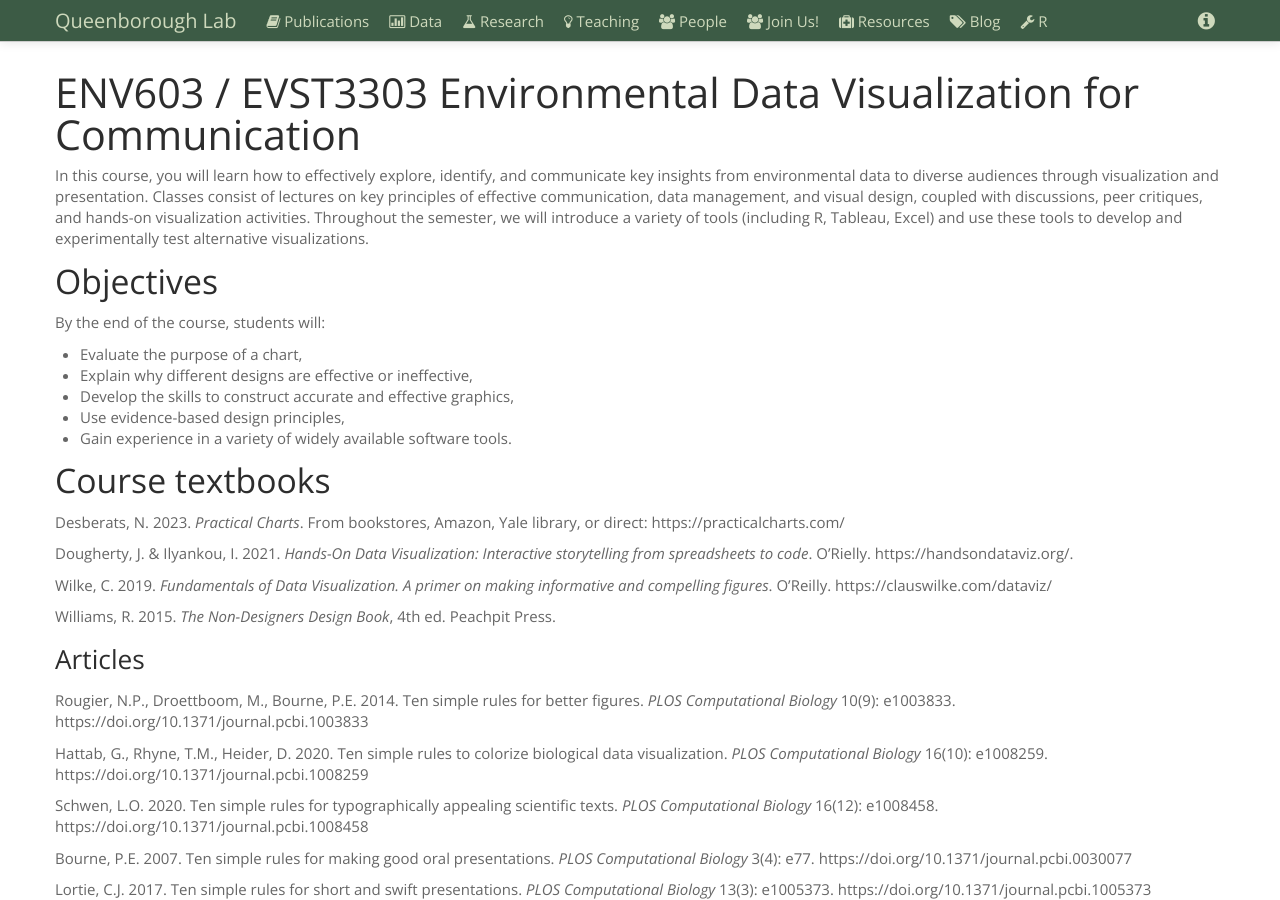
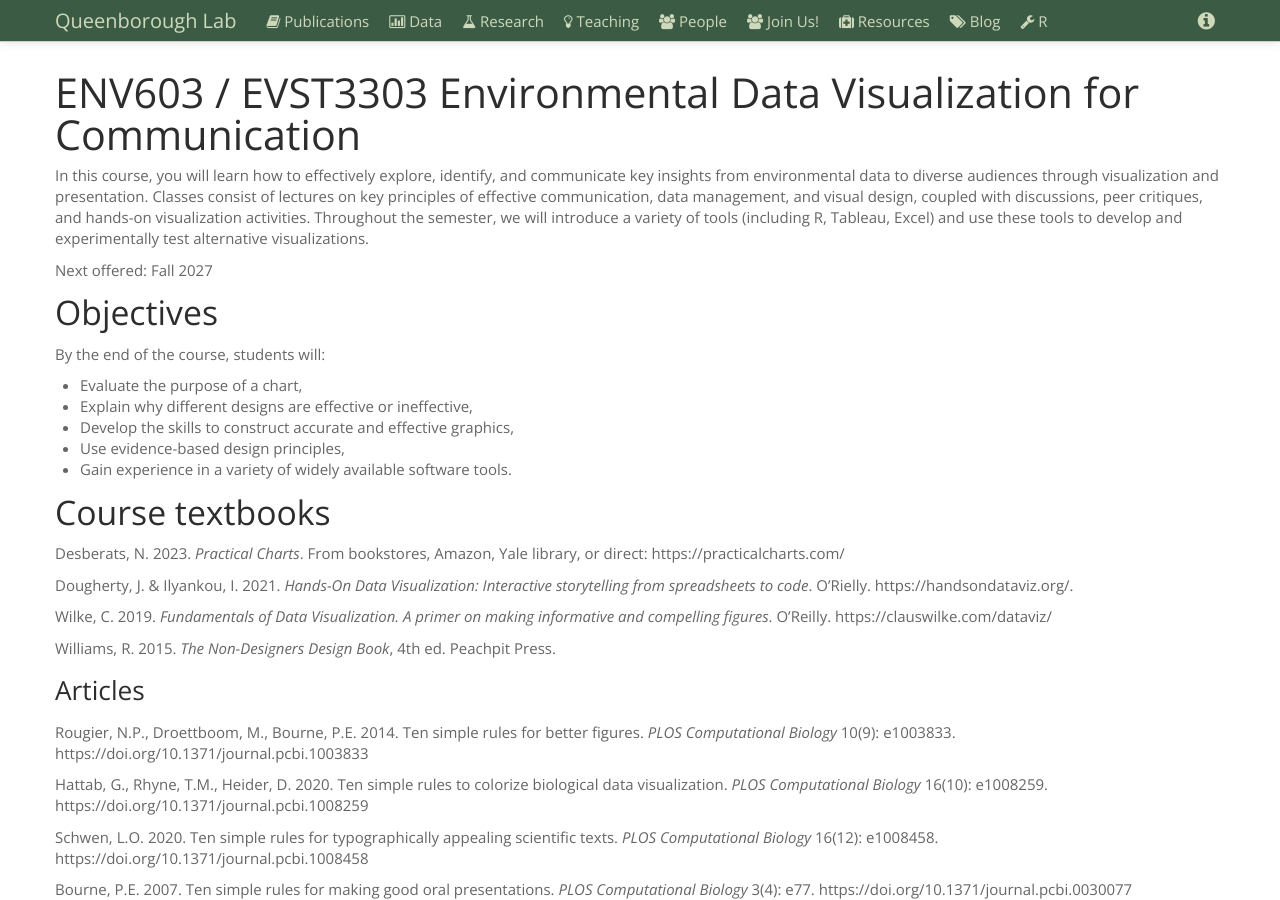
Before and after one commit to saq/saq.github.io, a Jekyll site: the page built from data-viz.md, in a window 1280 px wide and 900 px high. Built offline with Jekyll 4.4.1, drawn with Linux system fonts in a browser that asks for light colours; our own code applies the rules of GitHub Pages for plain Markdown files.

Commit message:
Update data-viz.md

```diff
--- a/data-viz.md
+++ b/data-viz.md
@@ -1,6 +1,8 @@
 
 # ENV603 / EVST3303 Environmental Data Visualization for Communication
 In this course, you will learn how to effectively explore, identify, and communicate key insights from environmental data to diverse audiences through visualization and presentation. Classes consist of lectures on key principles of effective communication, data management, and visual design, coupled with discussions, peer critiques, and hands-on visualization activities. Throughout the semester, we will introduce a variety of tools (including R, Tableau, Excel) and use these tools to develop and experimentally test alternative visualizations.
+
+Next offered: Fall 2027
 
 ## Objectives
 By the end of the course, students will:
```
